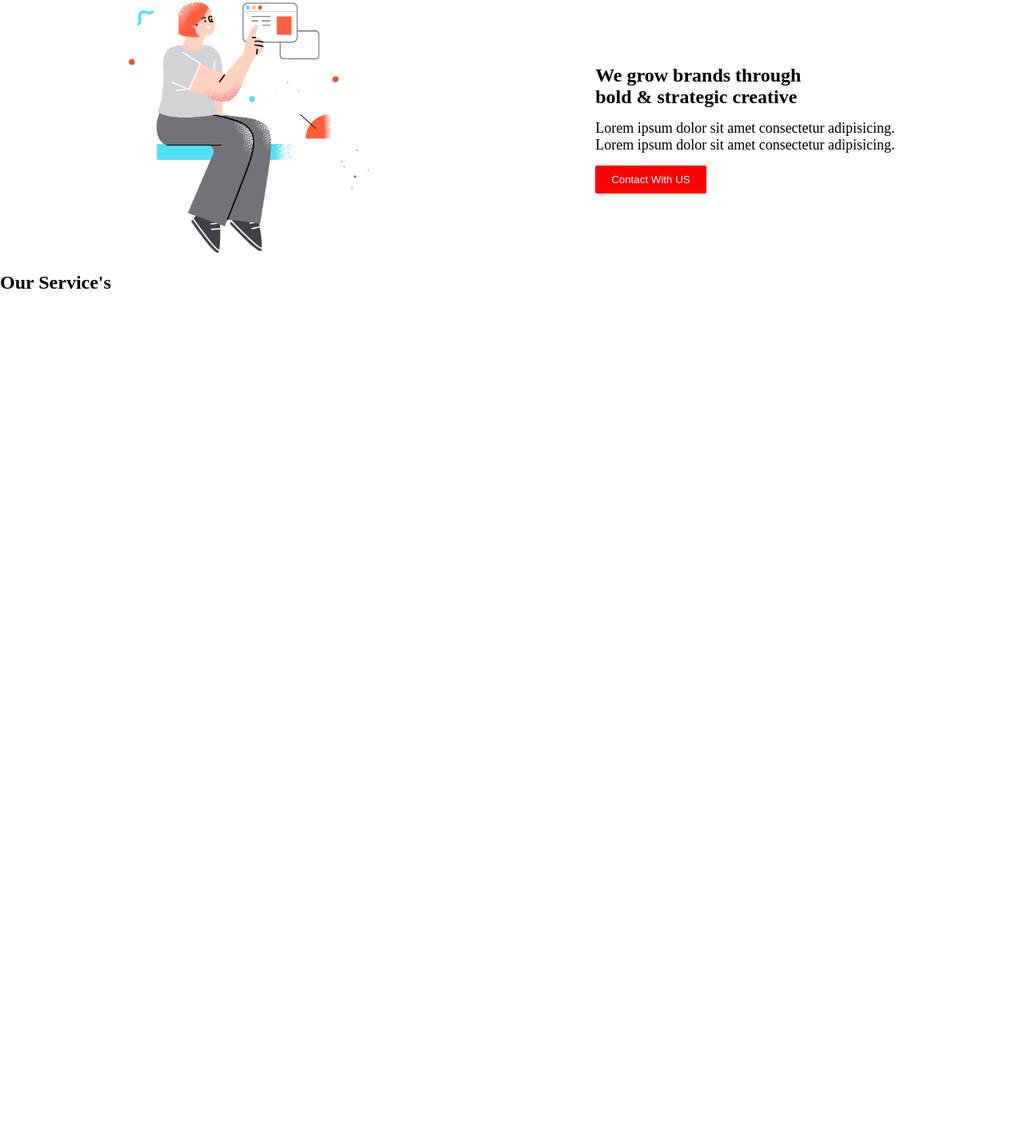
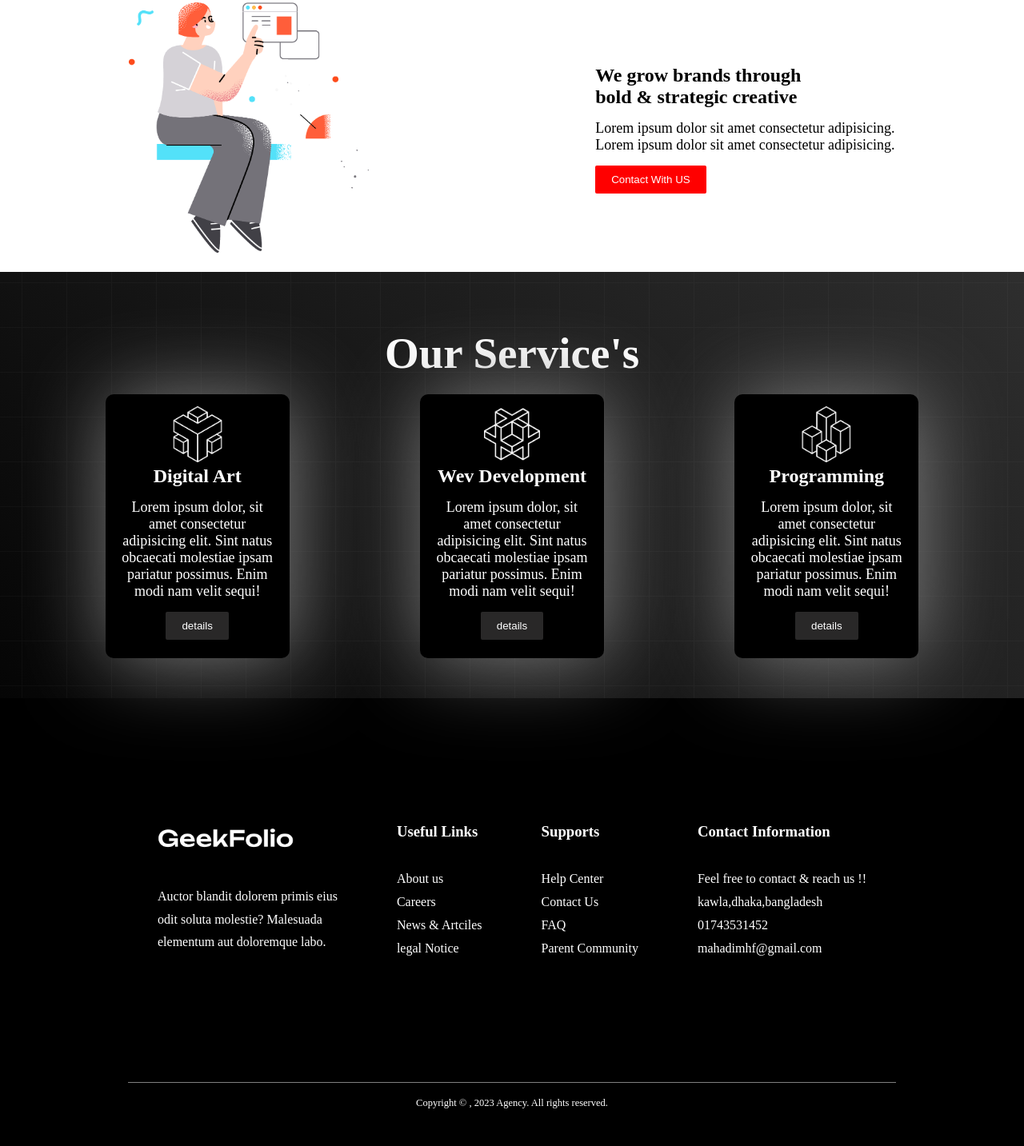
Before and after one commit to Mahadi-Hasan402180/First-conseptual-task, a plain HTML site: page index.html in a window 1280 px wide. Shown: the part 968-2401 px from the top of the page at 80% size. Before the commit the page ends 1335 px from the top, so only its background shows below. Drawn offline with Linux system fonts and the light colour scheme.

Commit message:
add service and footer

```diff
--- a/index.html
+++ b/index.html
@@ -44,7 +44,7 @@
             </div>
         </section>
 
-        <!-- this is about us section -->
+        <!-- this is start about us section -->
 
         <section>
             <h1 class="title tilteT">About Us</h1>
@@ -66,19 +66,96 @@
                 </div>
             </div>
         </section>
-
-        <!-- this is service section  -->
-
-        <section>
-            <h1>Our Service's</h1>
+         <!-- this is end about us section -->
 
 
 
-        </section>
+
+        <section>
+            <!-- this is start service section  -->
+
+           <div class="service-conteiner">
+
+            <h1 class="title tilteT">Our Service's</h1>
+
+            <div class="box-conteiner">
+                <div class="box">
+                    <img class="icon" src="./icon/0.png" alt="">
+                    <h2>Digital Art</h2>
+                <p class="description">Lorem ipsum dolor, sit amet consectetur adipisicing elit. Sint natus obcaecati molestiae ipsam pariatur possimus. Enim modi nam velit sequi!</p>
+
+                <button class="btn boxbtn">details</button>
+                </div>
+
+                <div class="box">
+                    <img class="icon" src="./icon/1.png" alt="">
+                    <h2>Wev Development</h2>
+                <p class="description">Lorem ipsum dolor, sit amet consectetur adipisicing elit. Sint natus obcaecati molestiae ipsam pariatur possimus. Enim modi nam velit sequi!</p>
+
+                <button class="btn boxbtn">details</button>
+                </div>
+
+                <div class="box">
+                    <img class="icon" src="./icon/2.png" alt="">
+                    <h2>Programming</h2>
+                <p class="description">Lorem ipsum dolor, sit amet consectetur adipisicing elit. Sint natus obcaecati molestiae ipsam pariatur possimus. Enim modi nam velit sequi!</p>
+
+                <button class="btn boxbtn">details</button>
+                </div>
+
+            </div>
+            </div>
+            </section>
+
+            <!-- end service section  -->
 
     </main>
+    <!-- end main  -->
 
+
+   <!-- start footer  -->
     <footer>
+
+        <div class="footerconteiner">
+
+          <div class="footerr">
+
+            <div class="footerlogo">
+                <img class="foterlogo" src="./logo/logo-light.png" alt="">
+                <p>Auctor blandit dolorem primis eius <br> odit soluta molestie? Malesuada <br> elementum aut doloremque labo.</p>
+            </div>
+
+            <div class="usefulllinks">
+                <h3 class="useful">Useful Links</h3>
+                <p>About us</p>
+                <p>Careers</p>
+                <p>News & Artciles</p>
+                <p>legal Notice</p>
+            </div>
+
+            <div class="supports">
+                <h3 class="useful">Supports</h3>
+                <p>Help Center</p>
+                <p>Contact Us</p>
+                <p>FAQ</p>
+                <p>Parent Community</p>
+            </div>
+
+            <div class="contact">
+                <h3 class="useful">Contact Information</h3>
+                <p>Feel free to contact & reach us !!</p>
+                <p>kawla,dhaka,bangladesh</p>
+                <p>01743531452</p>
+                <p>mahadimhf@gmail.com</p>
+            </div>
+            </div>
+
+              <!-- <hr  class="hr"/> -->
+              <div class="copy">
+                <small>Copyright &copy; , 2023 Agency. All rights reserved.</small>
+              </div>
+
+        </div>
 
     </footer>
 
--- a/style.css
+++ b/style.css
@@ -77,6 +77,80 @@
 }
 
 .tilteT{
+    text-align:center;
+    padding-top: 20px;
+    /* color: white; */
+}
+
+.box{
+    height: 300px;
+    width: 200px;
+    box-shadow: 4px 2px 105px grey;
+    background-color: black;
     text-align: center;
-    padding-top: 20px;
+    padding: 15px;
+    color: white;
+    border-radius: 10px;
+
+
+
 }
+.icon{
+    width: 70px;
+}
+
+.boxbtn{
+    background-color: rgb(41, 40, 40);
+}
+
+.service-conteiner{
+    background-image: url("./pictures/background.png"),
+    linear-gradient(45deg,rgb(5,5,5),#2e2e2e);
+    color: white;
+    padding: 50px;
+    flex-wrap: wrap;
+
+}
+.box-conteiner{
+    display: flex;
+    justify-content: space-around;
+    margin-top: 20px;
+}
+.footerconteiner
+{
+    background-color: black;
+    color: white;
+    line-height: 1.8em;
+    width: 100%;
+    height: 70vh;
+    background-repeat:no-repeat;
+    background-blend-mode: overlay;
+}
+
+.foterlogo{
+    width: 170px;
+    margin-bottom: 30px;
+
+}
+
+.footerr{
+    display: flex;
+    justify-content: space-around;
+    height: 60vh;
+    align-items: center;
+    width: 75%;
+    margin: 0 auto;
+    border-bottom: 1px solid gray;
+
+}
+
+.useful{
+    margin-bottom: 30px;
+}
+
+.copy{
+    text-align: center;
+    /* font-weight: bold; */
+    padding: 10px;
+    font-size: 15px;
+}
```
